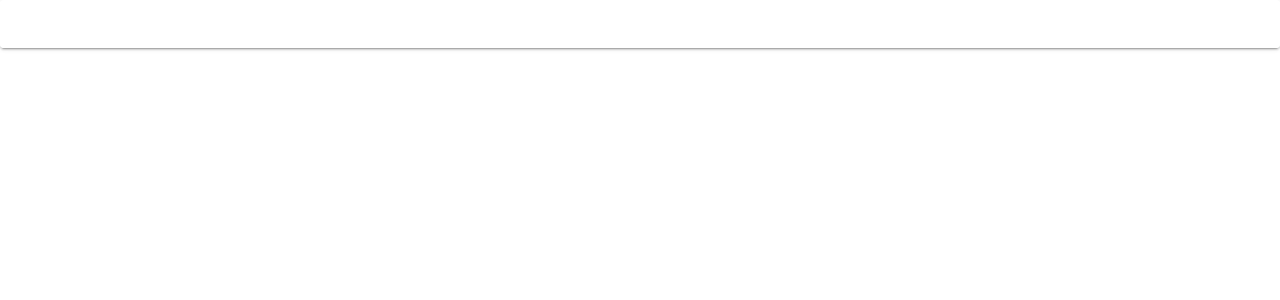
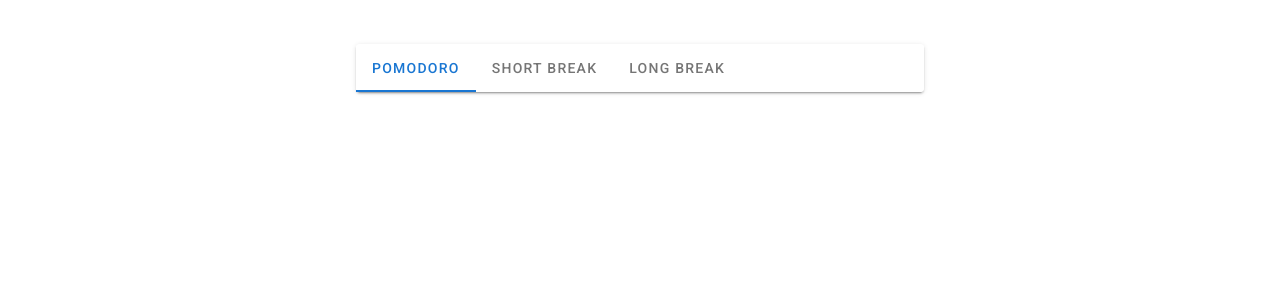
Before and after one commit to TheJuanAndOnly99/vuejs-pomodoro-timer-app, a Vue app: page / in a window 1280 px wide. Shown: the top 300 px of the page. Built offline with nearby package versions, Linux system fonts and the light colour scheme.

Commit message:
Add v-tabs to pomodoro clock

```diff
--- a/src/App.vue
+++ b/src/App.vue
@@ -1,7 +1,13 @@
 <template>
   <v-app>
     <v-content>
-      <Pomodoro />
+      <v-container>
+        <v-row>
+          <v-col sm="6" offset-sm="3">
+            <Pomodoro />
+          </v-col>
+        </v-row>
+      </v-container>
     </v-content>
   </v-app>
 </template>
--- a/src/components/Pomodoro.vue
+++ b/src/components/Pomodoro.vue
@@ -1,7 +1,7 @@
 <template>
-  <v-card>
+  <v-card class="mt-8">
     <v-tabs v-model="timerType">
-      <v-tab v-for="tab in tabTitles" :key="tab"></v-tab>
+      <v-tab v-for="tab in tabTitles" :key="tab">{{ tab }}</v-tab>
     </v-tabs>
   </v-card>
 </template>
@@ -11,8 +11,13 @@ export default {
   data() {
     return {
       timerType: 0,
-      tabsTitles: ["Pomodoro", "Short Break", "Long Break"]
+      tabTitles: ["Pomodoro", "Short Break", "Long Break"]
     };
   }
 };
 </script>
+
+<style lang="sass" scoped>
+.v-card
+  width: 600px
+</style>
```
